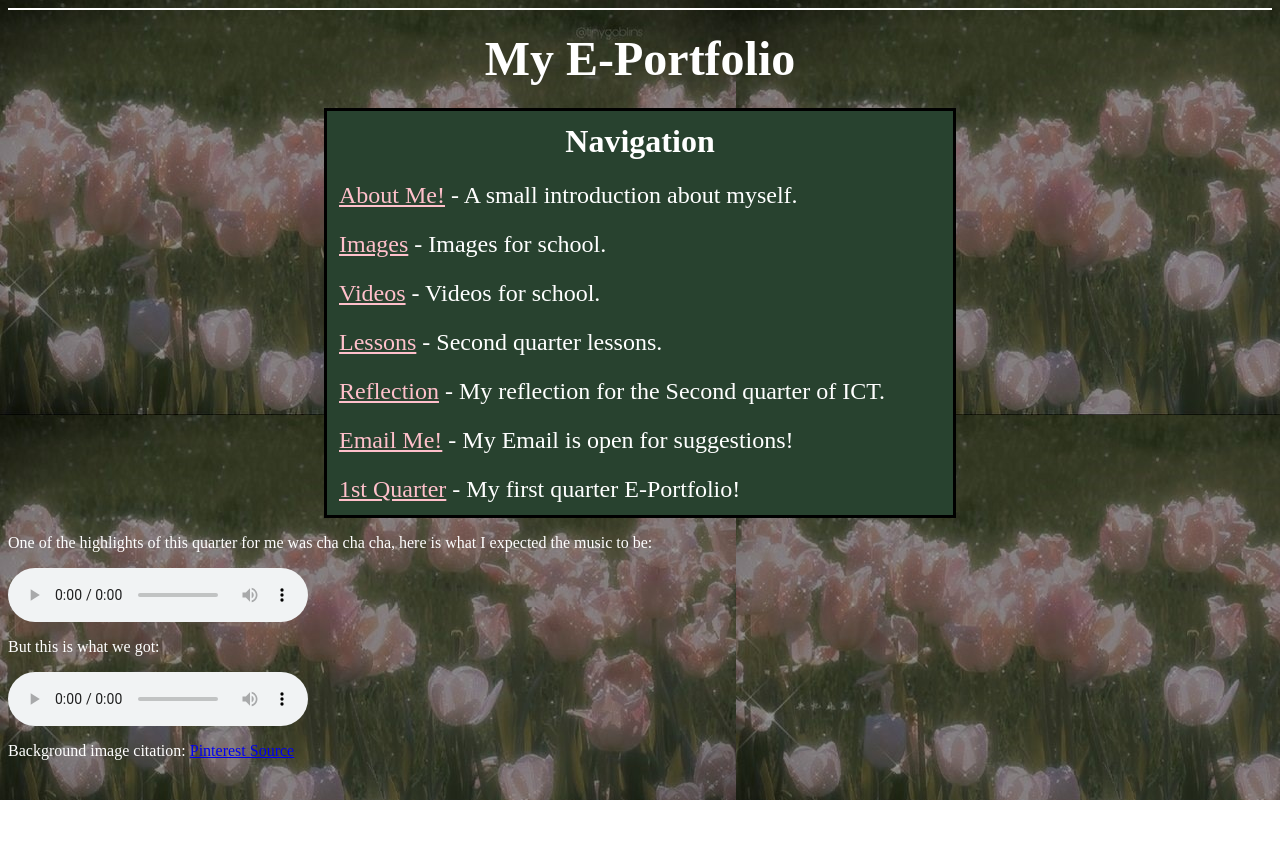
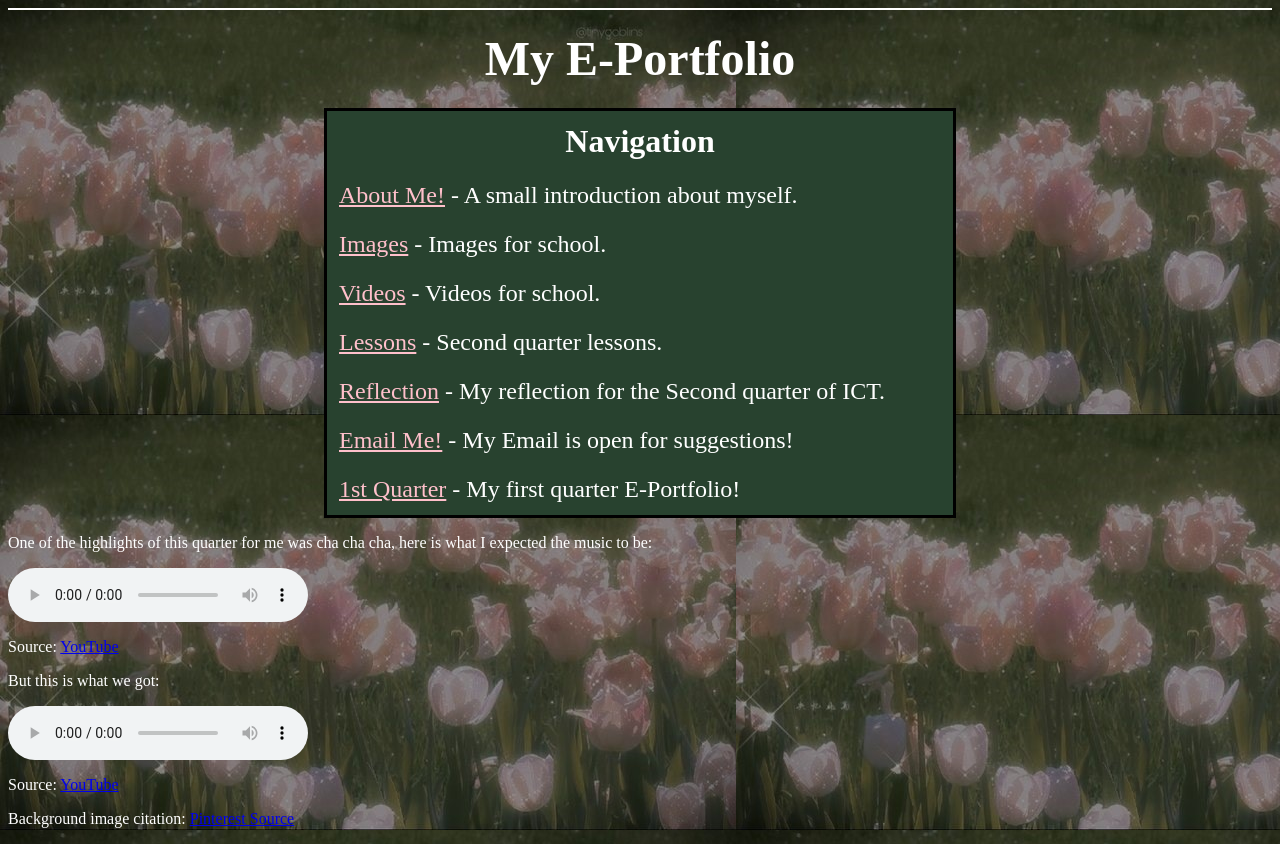
Before and after one commit to shxndaisies/DimaanoE-Port, a plain HTML site: page index.html in a window 1280 px wide. Before the commit the page ends 800 px from the top, so only its background shows below. Drawn offline with Linux system fonts and the light colour scheme.

Commit message:
Update index.html

```diff
--- a/index.html
+++ b/index.html
@@ -38,10 +38,12 @@
 <audio controls>
 <source src="sway.mp3" type="audio/mpeg">
 </audio>
+<p>Source: <a href="https://youtu.be/VmZ8pKZUVfY?si=EvBk1ZPkKVOXPJBc">YouTube</a></p>
 <p>But this is what we got:</p>
 <audio controls>
 <source src="1.mp3" type="audio/mpeg">
 </audio>
+<p>Source: <a href="https://youtu.be/pXzWqiQmYns?si=HbgXkQZhicOSlxK2">YouTube</a></p>
 <p>Background image citation: <a href="https://ph.pinterest.com/pin/78250112273025442/" >Pinterest Source</a></p>
 </font>
 </body>
```
